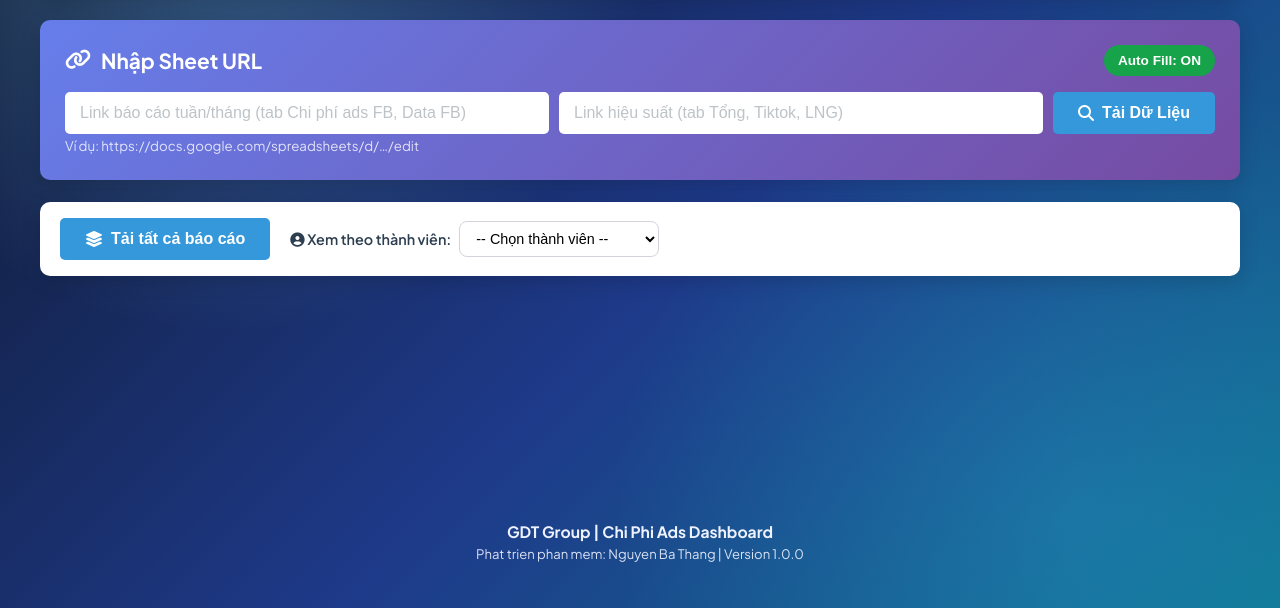
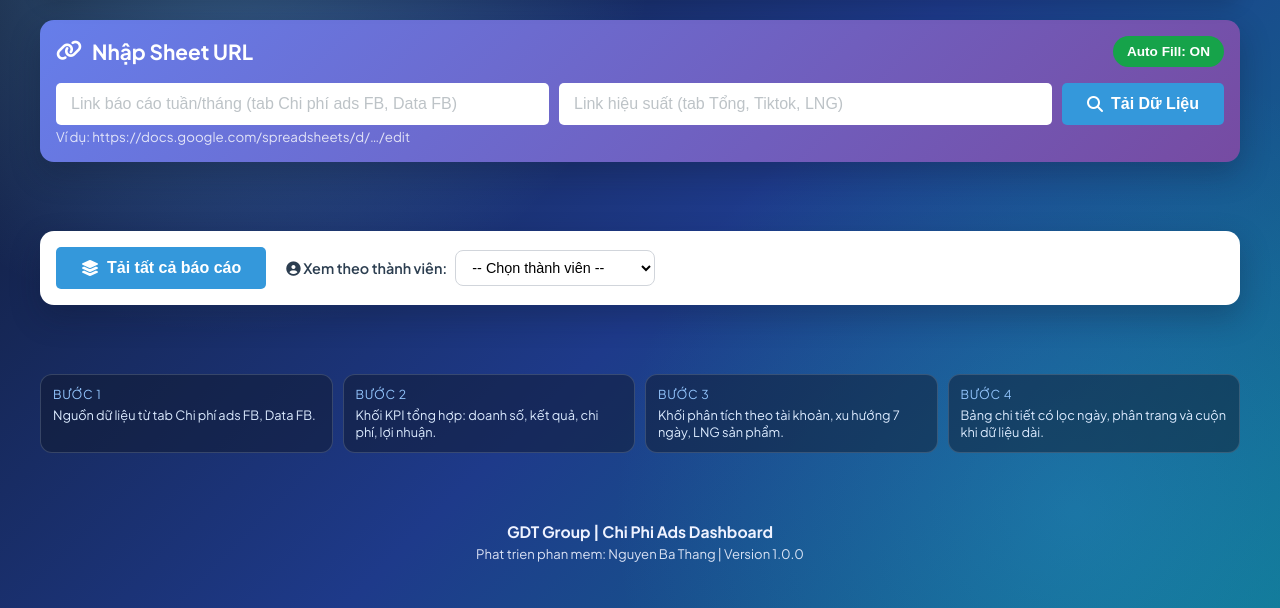
Before and after one commit to thanggdt999-source/chi-phi-ads-dashboard, a Flask app: page /dashboard in a window 1280 px wide. Shown: the part 192-800 px from the top of the page. Run offline with Flask 3, Linux system fonts and the light colour scheme; the visitor is signed in with stand-in values (Sample User, id 1); data that the repository does not hold is empty; some libraries are stand-ins or nearby versions.

Commit message:
feat(ui): redesign manager dashboard into report cards

```diff
--- a/web_app/templates/index.html
+++ b/web_app/templates/index.html
@@ -306,6 +306,100 @@
             min-width: 180px;
         }
 
+        body.manager-view .main-content {
+            display: grid;
+            grid-template-columns: repeat(12, minmax(0, 1fr));
+            gap: 16px;
+            align-items: start;
+        }
+
+        body.manager-view .input-section,
+        body.manager-view .action-bar-section,
+        body.manager-view .manager-flow-section,
+        body.manager-view #errorMessage,
+        body.manager-view #statsSection,
+        body.manager-view #tableSection {
+            grid-column: 1 / -1;
+        }
+
+        body.manager-view #rankingsSection {
+            grid-column: span 5;
+        }
+
+        body.manager-view #chartsSection {
+            grid-column: span 7;
+        }
+
+        body.manager-view .card {
+            border-radius: 14px;
+            padding: 16px;
+            box-shadow: 0 12px 30px rgba(15, 23, 42, 0.28);
+        }
+
+        body.manager-view .stats-grid {
+            grid-template-columns: repeat(4, minmax(0, 1fr));
+            gap: 10px;
+        }
+
+        body.manager-view .stat-card {
+            min-height: 102px;
+        }
+
+        .manager-flow {
+            display: grid;
+            grid-template-columns: repeat(4, minmax(0, 1fr));
+            gap: 10px;
+        }
+
+        .flow-box {
+            border-radius: 12px;
+            padding: 11px 12px;
+            background: rgba(15, 23, 42, 0.48);
+            border: 1px solid rgba(148, 163, 184, 0.28);
+            color: #e2e8f0;
+            min-height: 76px;
+        }
+
+        .flow-title {
+            font-size: 0.77rem;
+            text-transform: uppercase;
+            letter-spacing: 0.7px;
+            color: #93c5fd;
+            margin-bottom: 5px;
+        }
+
+        .flow-text {
+            font-size: 0.8rem;
+            color: #dbeafe;
+            line-height: 1.35;
+        }
+
+        body.manager-view .charts-grid {
+            grid-template-columns: 1fr;
+            gap: 10px;
+        }
+
+        body.manager-view .charts-grid .card {
+            display: flex;
+            flex-direction: column;
+        }
+
+        body.manager-view .insight-list {
+            max-height: 250px;
+            overflow-y: auto;
+            padding-right: 4px;
+        }
+
+        body.manager-view #rankingsSection .table-wrapper {
+            max-height: 345px;
+            overflow: auto;
+        }
+
+        body.manager-view #tableSection .table-wrapper {
+            max-height: 520px;
+            overflow: auto;
+        }
+
         @media (max-width: 720px) {
             .access-toolbar {
                 flex-direction: column;
@@ -330,10 +424,21 @@
             .meta-api-body {
                 grid-template-columns: 1fr;
             }
+
+            body.manager-view .main-content {
+                display: flex;
+                flex-direction: column;
+                gap: 16px;
+            }
+
+            .manager-flow,
+            body.manager-view .stats-grid {
+                grid-template-columns: repeat(2, minmax(0, 1fr));
+            }
         }
     </style>
 </head>
-<body>
+<body class="{% if role in ['lead', 'admin'] %}manager-view{% endif %}">
     <!-- Inject server-side context for JavaScript -->
     <script>
         window.APP_ROLE      = {{ role | tojson }};
@@ -489,6 +594,29 @@
                         <select id="memberSelect" class="member-select" onchange="loadMemberSheet(this.value)">
                             <option value="">-- Chọn thành viên --</option>
                         </select>
+                    </div>
+                </div>
+            </section>
+            {% endif %}
+
+            {% if role in ['lead', 'admin'] %}
+            <section class="manager-flow-section">
+                <div class="manager-flow">
+                    <div class="flow-box">
+                        <div class="flow-title">Bước 1</div>
+                        <div class="flow-text">Nguồn dữ liệu từ tab Chi phí ads FB, Data FB.</div>
+                    </div>
+                    <div class="flow-box">
+                        <div class="flow-title">Bước 2</div>
+                        <div class="flow-text">Khối KPI tổng hợp: doanh số, kết quả, chi phí, lợi nhuận.</div>
+                    </div>
+                    <div class="flow-box">
+                        <div class="flow-title">Bước 3</div>
+                        <div class="flow-text">Khối phân tích theo tài khoản, xu hướng 7 ngày, LNG sản phẩm.</div>
+                    </div>
+                    <div class="flow-box">
+                        <div class="flow-title">Bước 4</div>
+                        <div class="flow-text">Bảng chi tiết có lọc ngày, phân trang và cuộn khi dữ liệu dài.</div>
                     </div>
                 </div>
             </section>
```
